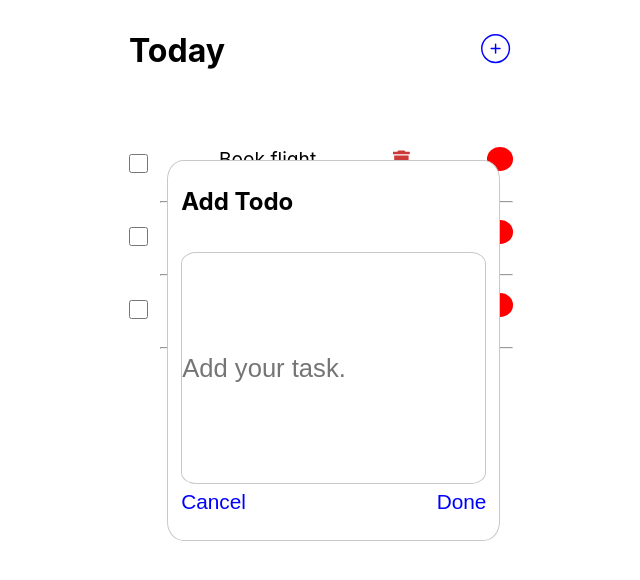
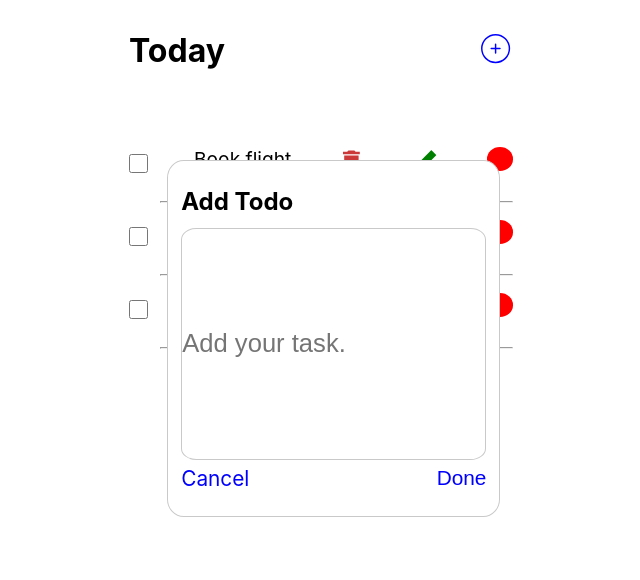
Before and after one commit to Kunal-inno/figma_todo, a React (Create React App) app: page / in a window 1280 px wide. Both pictures are taken after a click on the element 814 px from the left and 52 px from the top of the page. Shown: the top 580 px of the page, without its empty margins (319-959 px from the left). Built offline with nearby package versions, Linux system fonts and the light colour scheme.

Commit message:
change transfer data form to div and add edit icon

```diff
--- a/src/App.js
+++ b/src/App.js
@@ -14,9 +14,15 @@ const App = () => {
   const handleAddTodo = (newtodo) => {
     const newlist = [...local_Api, newtodo];
     settodos(newlist);
-
     console.log(newlist);
   };
+
+  // add button
+
+  const AddTodo = (inputData) => {
+    settodos([...todos, { id: Math.random(), name: inputData, check: false }]);
+  };
+
   const HandleChange = (e, newTodo) => {
     e.preventDefault();
     settodos([...todos, { id: Math.random(), name: newTodo, check: false }]);
@@ -27,6 +33,13 @@ const App = () => {
     settodos(newlist);
     console.log(id);
   };
+  const editTodo = (id, nam) => {
+    // const newEditlist = todos.filter((todos) => todos.id === id);
+    // prompt(id,nam)
+    // settodos(newEditlist);
+
+    console.log(id, nam);
+  };
 
   return (
     <>
@@ -36,10 +49,15 @@ const App = () => {
             data={todos}
             handleAddTodo={handleAddTodo}
             HandleChange={HandleChange}
+            editTodo={editTodo}
+            AddTodo={AddTodo}
           ></Header>
-          {/* {local_Api.map((todo)=><Header todo={todo}/>)} */}
-          <Todolist data={todos} removeTodo={removeTodo}></Todolist>
-          {/* <PopUpTodo></PopUpTodo> */}
+
+          <Todolist
+            data={todos}
+            removeTodo={removeTodo}
+            editTodo={editTodo}
+          ></Todolist>
         </div>
       </div>
     </>
--- a/src/Header.js
+++ b/src/Header.js
@@ -3,8 +3,14 @@ import "./Header.css";
 import { CiCirclePlus } from "react-icons/ci";
 import PopUpTodo from "./PopUpTodo";
 
-const Header = ({ data, handleAddTodo, HandleChange, inputTodo }) => {
-  // console.log(data);
+const Header = ({
+  data,
+  handleAddTodo,
+  HandleChange,
+  inputTodo,
+  editTodo,
+  AddTodo,
+}) => {
   const [show, setshow] = useState(false);
 
   return (
@@ -19,6 +25,8 @@ const Header = ({ data, handleAddTodo, HandleChange, inputTodo }) => {
       {show ? (
         <PopUpTodo
           HandleChange={HandleChange}
+          editTodo={editTodo}
+          AddTodo={AddTodo}
           inputTodo={inputTodo}
           setshow={setshow}
           addTodo={(d) => {
--- a/src/PopUpTodo.css
+++ b/src/PopUpTodo.css
@@ -17,6 +17,7 @@ button{
     border: 0px;
     font-size: 1.3rem;
     background: transparent;
+    cursor: pointer;
 }
 .input_card{
     position: absolute;
@@ -31,8 +32,17 @@ button{
     border-radius: 5%;
     border: 0.1px solid rgb(201, 201, 201);
 }
-button{
+/* button{
     cursor: pointer;
+} */
+.cancle-btn{
+    color: blue;
+    border: 0px;
+    font-weight: 400;
+    font-size: 1.3rem;
+    background: transparent;
+    cursor: pointer;
+
 }
 
 @media screen and (max-width:768px){
--- a/src/PopUpTodo.js
+++ b/src/PopUpTodo.js
@@ -1,19 +1,21 @@
 import React, { useState } from "react";
 import "./PopUpTodo.css";
 
-const PopUpTodo = ({ addTodo, HandleChange, inputTodo, setshow }) => {
+const PopUpTodo = ({
+  addTodo,
+  HandleChange,
+  inputTodo,
+  setshow,
+  editTodo,
+  AddTodo,
+}) => {
   const [inputData, setInputData] = useState("");
 
   return (
     <>
       <div className="input_card">
         <h2>Add Todo</h2>
-        <form
-          onSubmit={(e) => {
-            HandleChange(e, inputData);
-            setshow(false);
-          }}
-        >
+        <div>
           <input
             className="input_area"
             required
@@ -21,13 +23,14 @@ const PopUpTodo = ({ addTodo, HandleChange, inputTodo, setshow }) => {
             placeholder="Add your task."
             value={inputData}
             onChange={(e) => setInputData(e.target.value)}
+
+            // editTodo={editTodo}
           ></input>
           <div className="popup_buttons_div">
-            <button>Cancel</button>
-            <button type="submit">Done</button>
+            <span className="cancle-btn">Cancel</span>
+            <button onClick={() => AddTodo(inputData)}>Done</button>
           </div>
-        </form>
-        {/* <p>{todos}</p> */}
+        </div>
       </div>
     </>
   );
--- a/src/Todolist.css
+++ b/src/Todolist.css
@@ -25,6 +25,11 @@ hr{
     cursor: pointer;
     font-size: 1.8rem;
 }
+.edit-btn{
+    color: green;
+    cursor: pointer;
+    font-size: 1.8rem;
+}
 
 
 /* @media screen and (min-width:1219px){
--- a/src/Todolist.js
+++ b/src/Todolist.js
@@ -1,9 +1,20 @@
-import React from "react";
+import React, { useState } from "react";
 import "./Todolist.css";
 import { MdDelete } from "react-icons/md";
+import { AiFillEdit } from "react-icons/ai";
+import PopUpTodo from "./PopUpTodo";
 
-const Todolist = ({ data, removeTodo }) => {
+const Todolist = ({
+  data,
+  removeTodo,
+  editTodo,
+  HandleChange,
+  inputTodo,
+  handleAddTodo,
+  setshow,
+}) => {
   console.log("data", data);
+  const [showEdit, setshowEdit] = useState(false);
 
   return (
     <>
@@ -14,8 +25,18 @@ const Todolist = ({ data, removeTodo }) => {
               <div className="list_Of_Todo">
                 <input type="checkbox" className="check_box"></input>
                 <p className="todo_text">{task.name}</p>
+
+                {/* delete button  */}
+
                 <span onClick={() => removeTodo(task.id)}>
                   <MdDelete className="delete-btn" />
+                </span>
+
+                {/* edit button  */}
+
+                {/* <span onClick={() => editTodo(task.id,task.name)}> */}
+                <span onClick={() => setshowEdit(!showEdit)}>
+                  <AiFillEdit className="edit-btn" />
                 </span>
                 <div className="work_delay_teller"></div>
               </div>
@@ -24,6 +45,18 @@ const Todolist = ({ data, removeTodo }) => {
           );
         })}
       </div>
+      {showEdit ? (
+        <PopUpTodo
+          HandleChange={HandleChange}
+          editTodo={editTodo}
+          inputTodo={inputTodo}
+          setshow={setshow}
+          addTodo={(d) => {
+            handleAddTodo(d);
+            setshow(false);
+          }}
+        />
+      ) : null}
     </>
   );
 };
```
